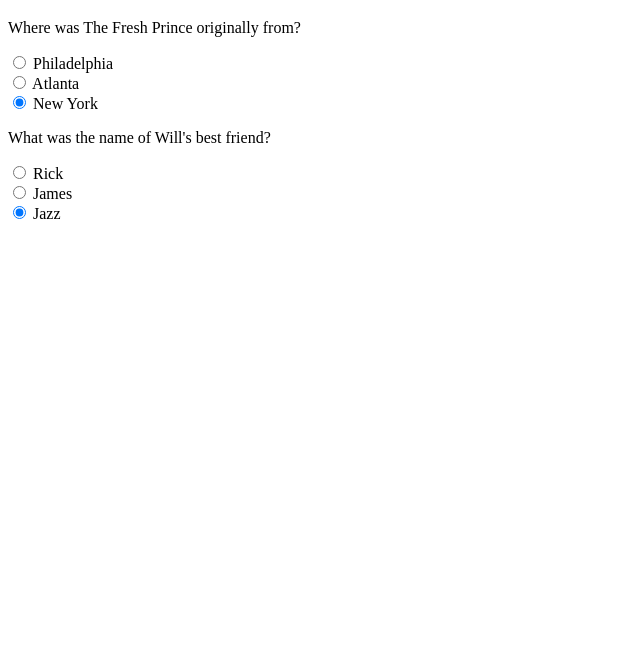
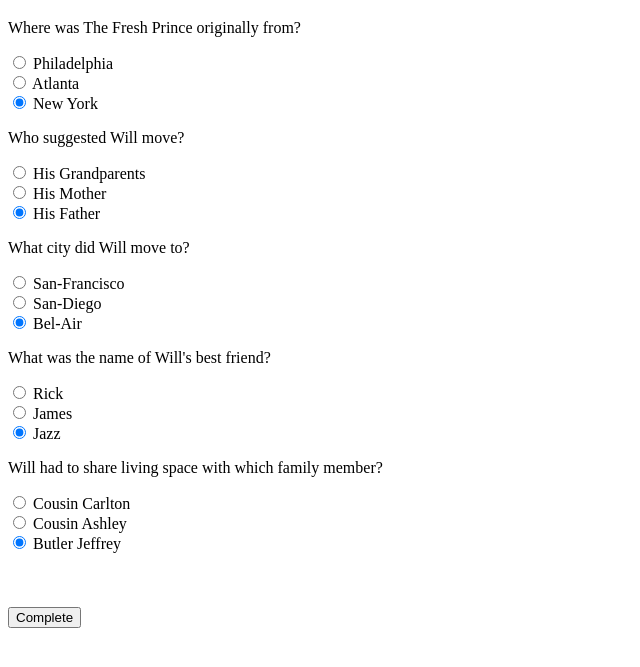
Before and after one commit to Rvinn2/TriviaGame, a plain HTML site: page index.html in a window 1280 px wide. Shown: the part 61-728 px from the top of the page, without its empty margins (0-640 px from the left). Drawn offline with Linux system fonts and the light colour scheme.

Commit message:
5 questions and answers

```diff
--- a/index.html
+++ b/index.html
@@ -27,6 +27,22 @@
             </form>
 
             <form id="question2">
+                    <p>Who suggested Will move?</p>
+                    <input type="radio" name="selection" value="His Grandparents" checked> His Grandparents<br>
+                    <input type="radio" name="selection" value="His Mother" checked> His Mother<br>
+                    <input type="radio" name="selection" value="Father" checked> His Father<br>
+
+               </form>
+
+               <form id="question3">
+                    <p>What city did Will move to?</p>
+                    <input type="radio" name="selection" value="San-Francisco" checked> San-Francisco<br>
+                    <input type="radio" name="selection" value="San-Diego" checked> San-Diego<br>
+                    <input type="radio" name="selection" value="Bel-Air" checked> Bel-Air<br>
+
+               </form>
+
+               <form id="question4">
                     <p>What was the name of Will's best friend?</p>
                     <input type="radio" name="selection" value="Rick" checked> Rick<br>
                     <input type="radio" name="selection" value="James" checked> James<br>
@@ -34,6 +50,22 @@
 
                </form>
 
+               <form id="question5">
+                    <p>Will had to share living space with which family member?</p>
+                    <input type="radio" name="selection" value="Cousin Carlton" checked> Cousin Carlton<br>
+                    <input type="radio" name="selection" value="Cousin Ashley" checked> Cousin Ashley<br>
+                    <input type="radio" name="selection" value="Butler Jeffrey" checked> Butler Jeffrey<br>
+
+               </form>
+               <br>
+               <br>
+               <br>
+
+
+
+
+               <input type="submit" value="Complete" onclick = "check();">
+
 
         <script> type="text/javascript"</script>
     </body>
```
Also changed, not shown: assets/javascript/app.js (+18 -0 lines).
